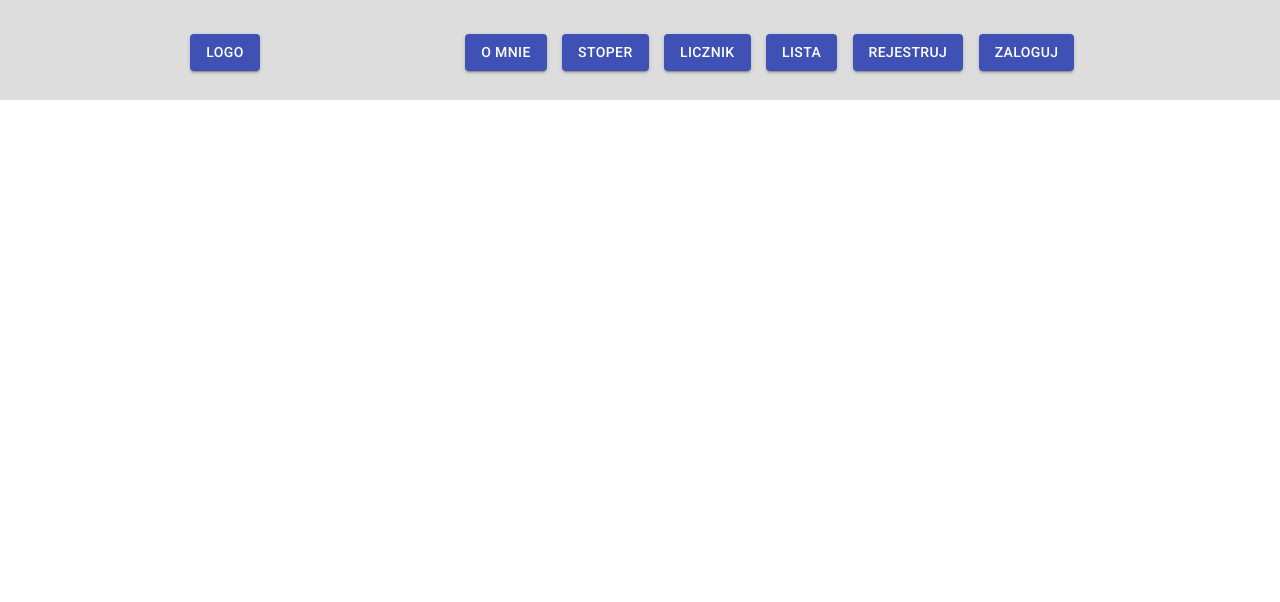
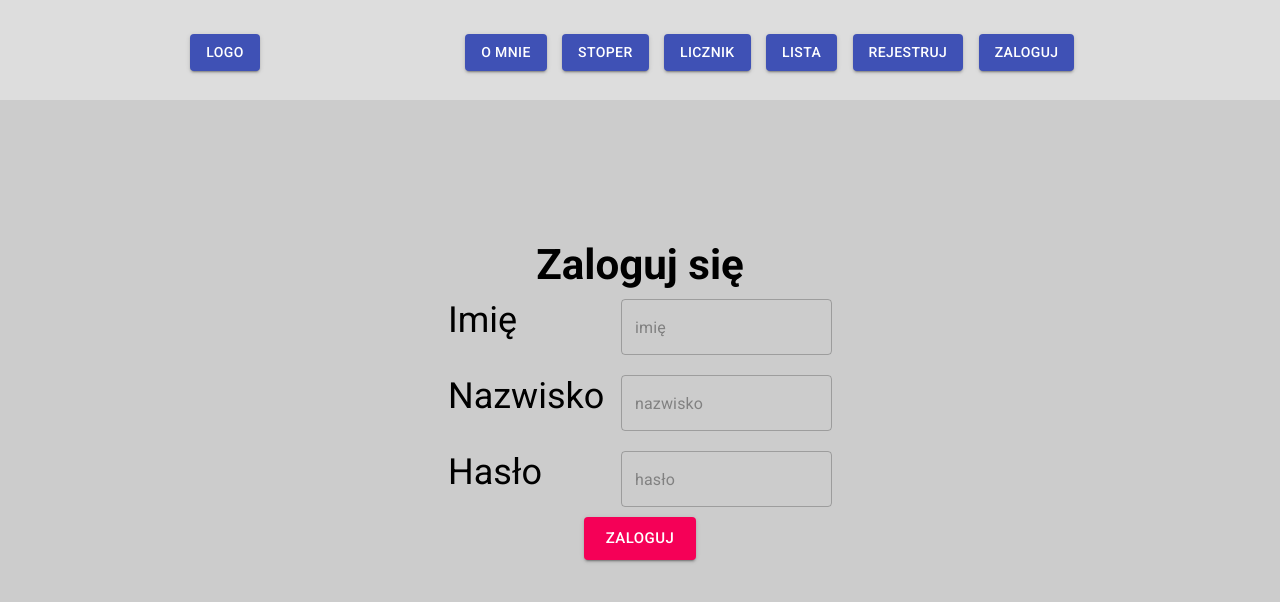
Before and after one commit to MariuszBednarz/React_Homework, a React (Create React App) app: page /Login in a window 1280 px wide. Shown: the top 602 px of the page. Built offline with nearby package versions, Linux system fonts and the light colour scheme.

Commit message:
initial status & alphabetical sorting commit

```diff
--- a/src/components/List.js
+++ b/src/components/List.js
@@ -1,6 +1,6 @@
 import React, { useEffect, useState } from "react";
 import axios from "axios";
-import { CircularProgress } from "@material-ui/core";
+import { CircularProgress, FormControlLabel, Switch } from "@material-ui/core";
 import styled from "styled-components";
 import Button from "@material-ui/core/Button";
 import { useHistory } from "react-router";
@@ -47,8 +47,11 @@ const P = styled.p`
 
 const ListContainer = () => {
   const [chars, setChars] = useState();
+  const [sortedChars, setSortedChars] = useState();
+  const history = useHistory();
   let [page, setPage] = useState(1);
-  const history = useHistory();
+  let [listValue, setListValue] = useState("all");
+  let [checkValue, setCheckValue] = useState(false);
 
   useEffect(() => {
     axios
@@ -79,31 +82,52 @@ const ListContainer = () => {
     }
   };
 
+  const handleSelect = (e) => {
+    console.log("select", e.target.value);
+    setListValue((listValue = e.target.value));
+  };
+
+  const handleChange = () => {
+    setCheckValue((checkValue = !checkValue));
+    const sortedChars = [...chars.results];
+    sortedChars.sort((a, b) => a.name.localeCompare(b.name));
+
+    setSortedChars(sortedChars);
+    console.log(checkValue, sortedChars);
+  };
+
   return (
     <Wrapper>
       <BtnWrap>
         <h4>
           Strona {page} / {chars ? chars.info.pages : "..."}
         </h4>
-
         <Button onClick={prev}>Poprzednia</Button>
         <Button onClick={next}>Następna</Button>
       </BtnWrap>
-
-      {/* Tutaj mam kłopot z przekazaniem wartości i przefiltrowaniem */}
       <div>
         <label htmlFor="status">Status postaci: </label>
-        <select name="status" id="status">
-          <option value="alive">Żywa</option>
-          <option value="dead">Martwa</option>
-          <option value="unknow">Nieznany</option>
+        <select name="status" id="status" onClick={handleSelect}>
+          <option value="all">Wszystkie</option>
+          <option value="Alive">Żywa</option>
+          <option value="Dead">Martwa</option>
+          <option value="unknown">Nieznany</option>
         </select>
+      </div>
+      <div>
+        <FormControlLabel
+          control={<Switch onChange={handleChange} />}
+          label={checkValue ? `Wróć` : `Posortuj A-Z`}
+        />
       </div>
 
       <ListWrap>
         {chars ? (
           <>
-            {chars.results.map((char) => {
+            {(checkValue ? sortedChars : chars.results).filter((char) =>
+                listValue === "all" ? true : char.status === listValue
+              )
+              .map((char) => {
                 return (
                   <TileWrap
                     key={char.id}
@@ -117,7 +141,7 @@ const ListContainer = () => {
                       height="60%"
                     />
                     <P>Imię: {char.name}</P>
-                  <P>Gatunek:{char.species}</P>
+                    <P>Gatunek: {char.species}</P>
                     <P>Status: {char.status}</P>
                     <P>Pochodzenie: {char.origin.name}</P>
                   </TileWrap>
@@ -133,11 +157,7 @@ const ListContainer = () => {
 };
 
 const List = () => {
-  return (
-    <>
-      <ListContainer />
-    </>
-  );
+  return <ListContainer />;
 };
 
 export default List;
--- a/src/components/Login.js
+++ b/src/components/Login.js
@@ -1,3 +1,45 @@
-const Login = ()=> <p>Login</p>
+import React, { useState } from "react";
+import styled from "styled-components";
+import { Button, TextField } from "@material-ui/core";
 
-export default Login
+
+const Wrapper = styled.div`
+  width: 100vw;
+  height: 100vh;
+  background-color: #ccc;
+  display: flex;
+  flex-direction: column;
+  justify-content: center;
+  align-items: center;
+`;
+
+const InputWrap = styled.div`
+width: 30vw;
+  display: flex;
+  flex-direction: row;
+  justify-content: space-between;
+  margin: 10px;
+`;
+
+
+const Login = () => (
+  <Wrapper id="login1">
+    <h3>Zaloguj się</h3>
+    <InputWrap>
+      <label htmlFor="name">Imię</label>
+      <TextField type="text" name="name" placeholder="imię"  variant="outlined" />
+    </InputWrap>
+    <InputWrap>
+      <label htmlFor="secondName">Nazwisko</label>
+      <TextField type="text" name="secondName" placeholder="nazwisko" variant="outlined" />
+    </InputWrap>
+    <InputWrap>
+      <label htmlFor="password">Hasło</label>
+      <TextField type="password" name="secondName" placeholder="hasło" variant="outlined" />
+    </InputWrap>
+
+    <Button type="submit" form="login1" variant="contained" color="secondary" size="large"  >Zaloguj</Button>
+  </Wrapper>
+);
+
+export default Login;
--- a/src/components/Register.js
+++ b/src/components/Register.js
@@ -1,3 +1,46 @@
-const Register = ()=> <p>Register</p>
+import React, { useState } from "react";
+import styled from "styled-components";
+import { Button, TextField } from "@material-ui/core";
+
+
+const Wrapper = styled.div`
+  width: 100vw;
+  height: 100vh;
+  background-color: #ccc;
+  display: flex;
+  flex-direction: column;
+  justify-content: center;
+  align-items: center;
+`;
+
+const InputWrap = styled.div`
+width: 30vw;
+  display: flex;
+  flex-direction: row;
+  justify-content: space-between;
+  margin: 10px;
+`;
+
+
+const Register = () => (
+  <Wrapper id="register1">
+    <h3>Zarejestruj się</h3>
+    <InputWrap>
+      <label htmlFor="name">Imię</label>
+      <TextField type="text" name="name" placeholder="imię"  variant="outlined" />
+    </InputWrap>
+    <InputWrap>
+      <label htmlFor="secondName">Nazwisko</label>
+      <TextField type="text" name="secondName" placeholder="nazwisko" variant="outlined" />
+    </InputWrap>
+    <InputWrap>
+      <label htmlFor="password">Hasło</label>
+      <TextField type="password" name="secondName" placeholder="hasło" variant="outlined" />
+    </InputWrap>
+
+    <Button type="submit" form="register1" variant="contained" color="primary" size="large"  >Zarejestruj</Button>
+  </Wrapper>
+);
+
 
 export default Register
--- a/src/components/Routing.js
+++ b/src/components/Routing.js
@@ -14,7 +14,9 @@ import Register from "./Register";
 import Login from "./Login";
 import Icons from "./Icons"
 
-
+const StyledLink = styled(Link)`
+text-decoration: none;
+`;
 
 const Wrapper = styled.div`
   width: 100vw;
@@ -44,28 +46,28 @@ const Routing = () => {
     <Router>
       <Wrapper>
         <Nav>
-          <Link to="/LandingPage">
-            <Button variant="contained" color="primary">Logo </Button>{" "}
-          </Link>
+          <StyledLink to="/LandingPage" style={{textDecoration: "none"}}>
+            <Button variant="contained" color="primary"  >Logo </Button>{" "}
+          </StyledLink>
           <BtnWrap>
-            <Link to="/About">
+            <StyledLink to="/About">
               <Button variant="contained" color="primary">O mnie</Button>
-            </Link>
-            <Link to="/Stoper">
+            </StyledLink>
+            <StyledLink to="/Stoper">
               <Button variant="contained" color="primary">Stoper</Button>
-            </Link>
-            <Link to="/Counter">
+            </StyledLink>
+            <StyledLink to="/Counter">
               <Button variant="contained" color="primary">Licznik</Button>
-            </Link>
-            <Link to="/List">
+            </StyledLink>
+            <StyledLink to="/List">
               <Button variant="contained" color="primary">Lista</Button>
-            </Link>
-            <Link to="/Register">
+            </StyledLink>
+            <StyledLink to="/Register">
               <Button variant="contained" color="primary">Rejestruj</Button>
-            </Link>
-            <Link to="/Login">
+            </StyledLink>
+            <StyledLink to="/Login">
               <Button variant="contained" color="primary">Zaloguj</Button>
-            </Link>
+            </StyledLink>
           </BtnWrap>
         </Nav>
         <Route path="/LandingPage" component={LandingPage}>
```
Lines whose indentation alone changed are shown as unchanged.
